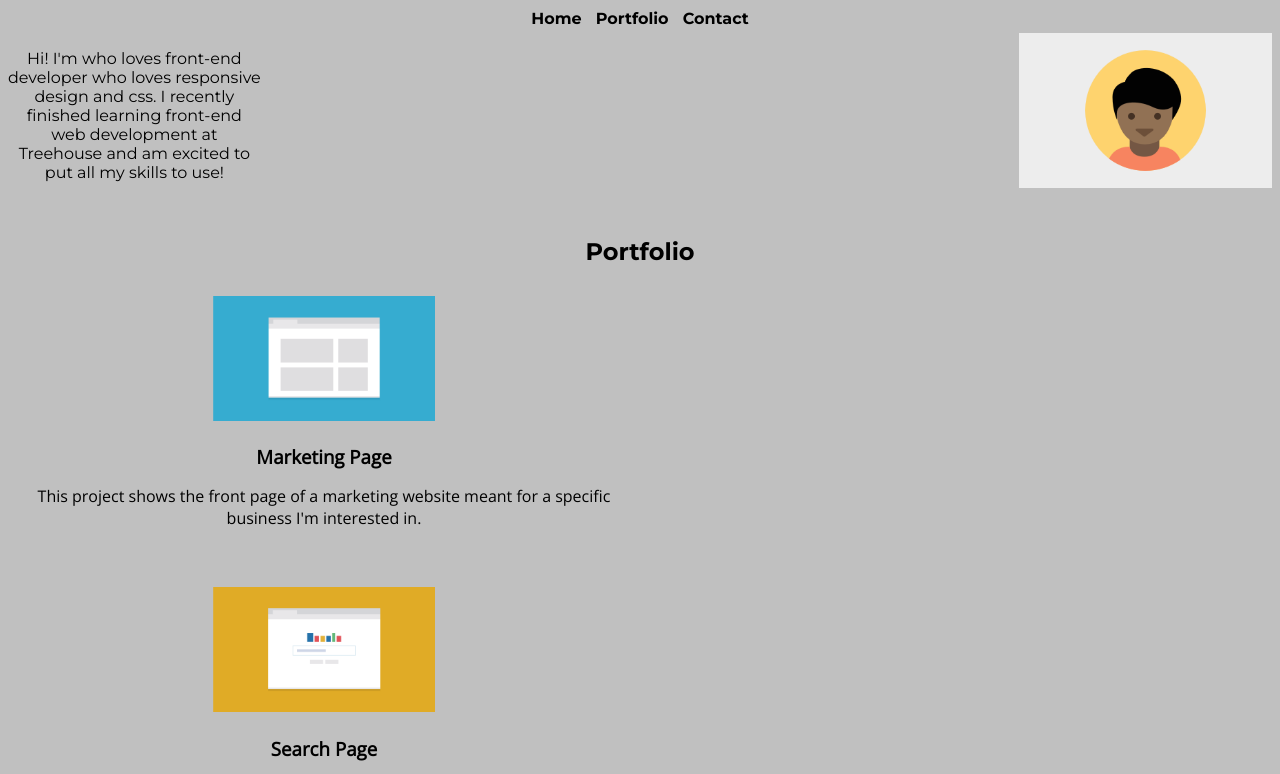
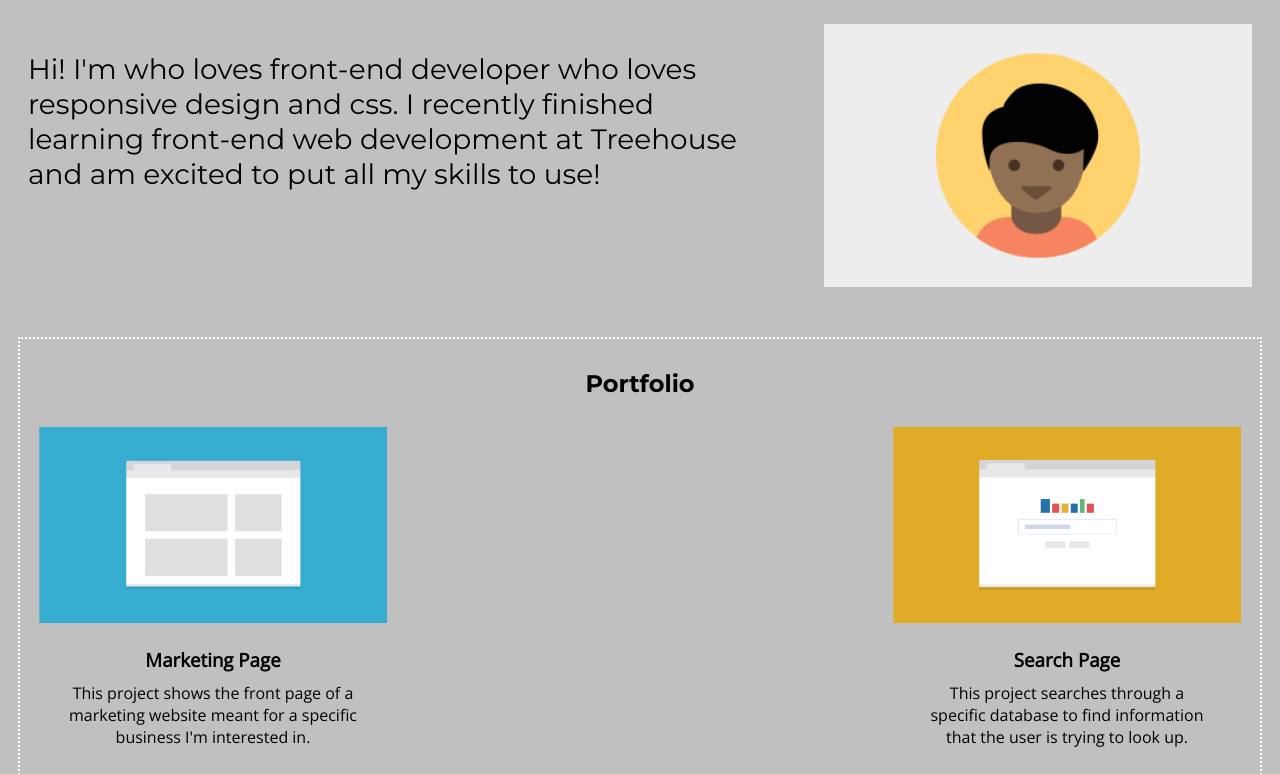
Before and after one commit to tla1990/Techdegree-Project-2, a plain HTML site: page index.html in a window 1280 px wide. Shown: the part 103-877 px from the top of the page. Drawn offline with nearby package versions, Linux system fonts and the light colour scheme.

Commit message:
Add files via upload

```diff
--- a/css/styles.css
+++ b/css/styles.css
@@ -34,9 +34,10 @@ a {
 BASE LAYOUT STYLES
 --------------------*/
 li {
-	font-weight: bold;
 	background-color: turquoise;
 	border-radius: 80px;
+	font-weight: bold;
+	text-transform: uppercase;
 }
 ul{
 	padding-left: 0;
@@ -90,89 +91,162 @@ h5 {
 }
 
 .back-to-top {
+	float: right;
 	font-weight: bold;
-	float: right;
 }
 
 /*--------------
 MEDIA QUERIES
 --------------*/
 @media (min-width: 768px) {
-	h1 {
+
+
+	header h1 {
 		margin-bottom: 0;
 	}
-	.main-nav ul{
-		display: inline;
+
+	nav li {
+		background: none;
+		display: inline-block;
+		margin: 0 20px;
+		padding-left: 30px;
+
 	}
 
-	li {
+	nav ul {
 		display: inline-block;
-		background: none;
-		margin: 0;
+		margin: 0 0 50px 0;
 	}
 
-	.col{
+	.profile,
+	.portfolio,
+	.contact,
+	.col p,
+	.footer-nav ul {
+		margin: 0 auto;
+	}
+
+	.profile {
+		margin-bottom: 40px;
+		width: 100%;
+	}
+
+	.profile-img {
+		float: right;
+		width: 300px;
+	}
+
+	.info {
+		float: left;
+		font-size: 1.20em;
+		line-height: 1.25;
+		text-align: left;
+		width: 400px;
+	}
+
+	.col p {
+		text-align: center;
+		width: 80%;
+	}
+
+	.left {
+		float: left;
 		width: 50%;
 	}
 
-	.marketing
-	.travel
-	.photo {
-		float: left;
+	.right {
+		float: right;
+		width: 50%;
 	}
 
-	.search
-	.map
-	.calculator {
-		float: right;
+	 .portfolio {
+	 	border: 2px dotted white;
+	 	margin-bottom: 20px;
+	 	padding-bottom: 50px;
   	}
 
-	.profile-img {
-		width: 20%;
-		float: right;
+  	.contact {
+  		margin-bottom: 50px;
   	}
 
-	.profile {
-		margin: auto 0;
+  	.contact p {
+  		font-size: 1.20em;
   	}
 
-	.profile p{
-		width: 20%;
-		float: left;
-	}
-
-	.gallery-pic {
-		width: 35%;
-	}
-
-	 .footer-nav {
-		margin: 10px;
-		float: right
-	}
-
-	.footer-nav li {
-		list-style-type: none;
-		display: inline-block;
+  	.contact-info{
+  		line-height: 1.5em;
   	}
 
 	.back-to-top {
 		display: none;
 	}
 
-	.wrapper :after {
-		content:"";
+	.footer-wrap {
+		padding-bottom: 0;
+	}
+
+	.footer-nav {
+    	display: inline-block;
+    	float: right;
+   }
+
+   .footer-nav ul {
+   	display: inline-block;
+   	float: right;
+   }
+
+    .wrapper, .left {
+		content: "";
+		clear: both;
 		display: table;
-		clear: both;
 	}
+
 }
 
 @media (min-width: 1024px) {
 
-.footer-nav {
-	margin: 10px;
-	float: right
+	header h1 {
+		float: left;
 	}
 
-.footer-nav li {
-	list-style-type: none;
+	nav ul {
+		float: right;
 	}
+
+	.profile-img {
+		width: 35%;
+	}
+
+	.info {
+		font-size: 1.75em;
+		padding-right: 10px;
+		width: 60%;
+	}
+
+
+	.col {
+		width: 30%;
+	}
+
+	.travel,
+	.cal, {
+		float: right;
+		clear: both;
+	}
+
+	.market,
+	.map {
+		float: left;
+		clear: both;
+	}
+	.contact p {
+		font-size: 1.25em;
+
+	}
+
+	.contact {
+		width: 65%;
+	}
+
+
+}
```
Lines whose indentation alone changed are shown as unchanged.
